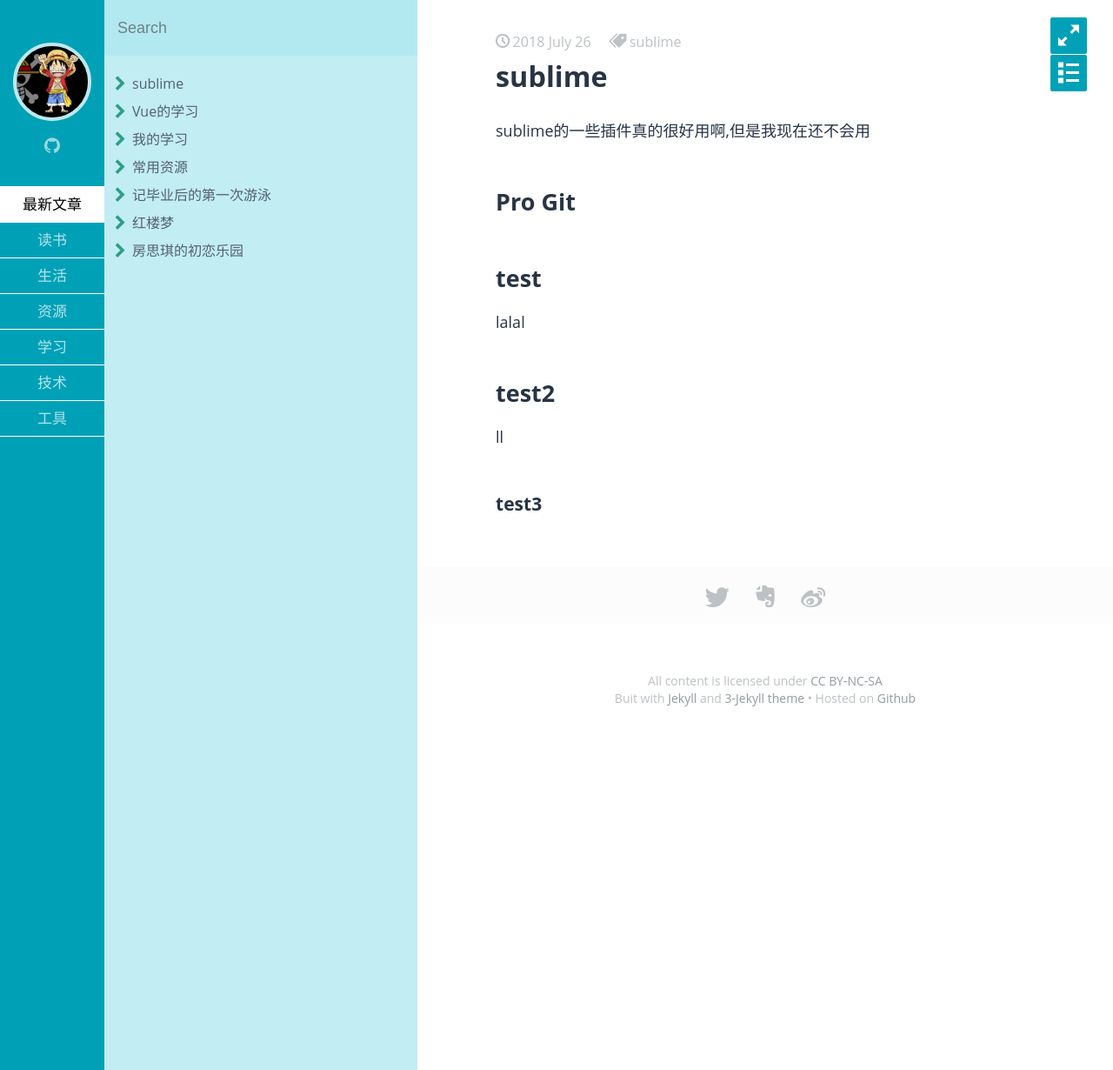
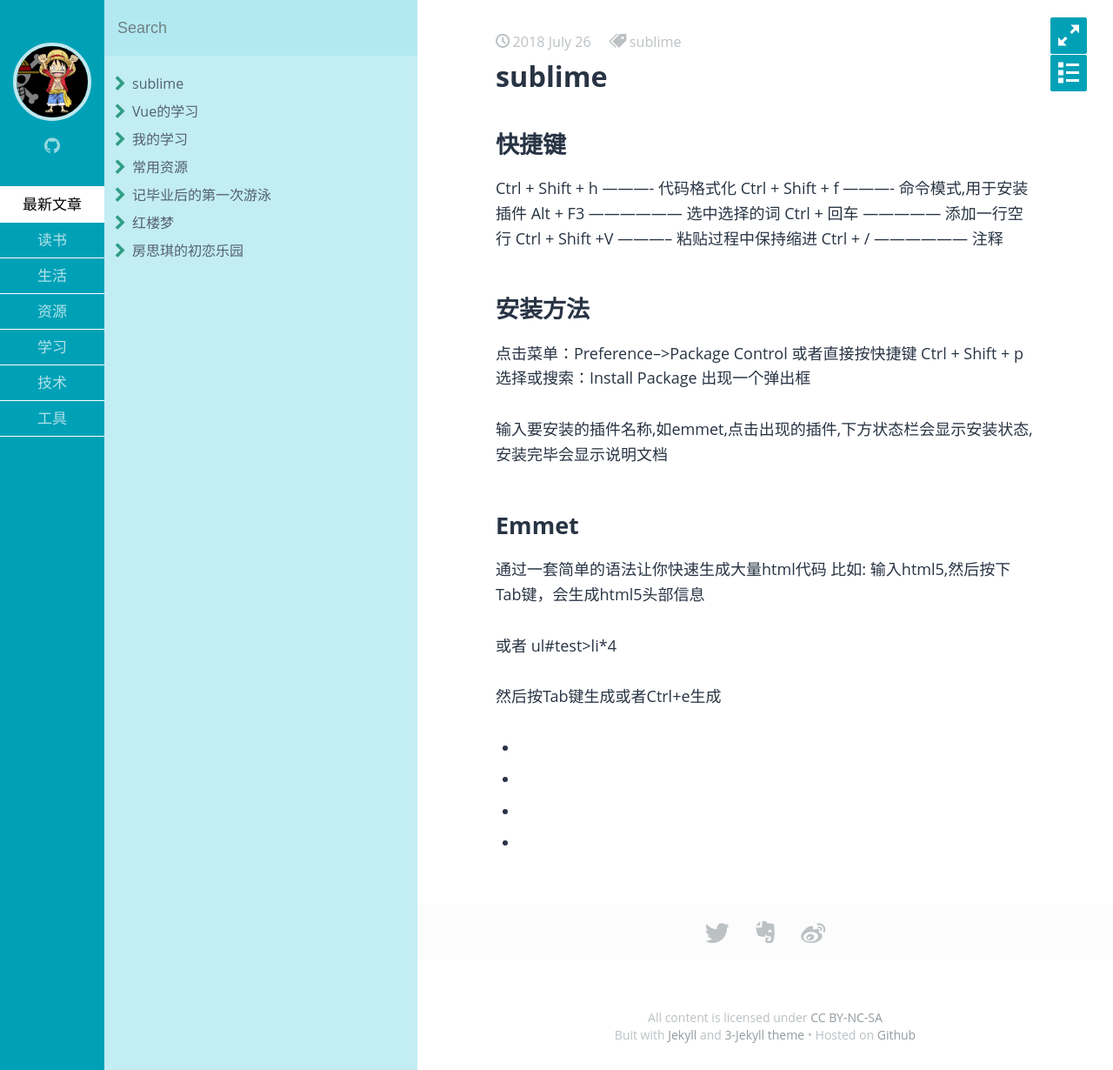
Before and after one commit to yyyyama/yyyyama.github.io, a Jekyll site: the page built from _posts/tool/2018-07-26-sublime.md, in a window 1280 px wide. Shown: the whole page at 87% size. Built offline with Jekyll 4.4.1, drawn with Linux system fonts in a browser that asks for light colours; some web fonts are replaced.

Commit message:
Update 2018-07-26-sublime.md

```diff
--- a/_posts/tool/2018-07-26-sublime.md
+++ b/_posts/tool/2018-07-26-sublime.md
@@ -6,16 +6,35 @@
 description: sublime编辑器
 ---
 
- sublime的一些插件真的很好用啊,但是我现在还不会用
+## 快捷键
+Ctrl + Shift + h  ---------- 代码格式化
+Ctrl + Shift + f  ---------- 命令模式,用于安装插件
+Alt + F3  ------------------ 选中选择的词
+Ctrl + 回车  --------------- 添加一行空行
+Ctrl + Shift +V  ----------- 粘贴过程中保持缩进
+Ctrl + /  ------------------ 注释
 
-## Pro Git
+## 安装方法
+点击菜单：Preference-->Package Control
+或者直接按快捷键 Ctrl + Shift + p
+选择或搜索：Install Package
+出现一个弹出框
 
-## test
+输入要安装的插件名称,如emmet,点击出现的插件,下方状态栏会显示安装状态,安装完毕会显示说明文档
 
-lalal
 
-## test2
+## Emmet
+通过一套简单的语法让你快速生成大量html代码
+比如:
+输入html5,然后按下Tab键，会生成html5头部信息
 
-ll
+或者
+ul#test>li*4
 
-### test3
+然后按Tab键生成或者Ctrl+e生成
+<ul id="test">
+			<li></li>
+			<li></li>
+			<li></li>
+			<li></li>
+	</ul>
```
